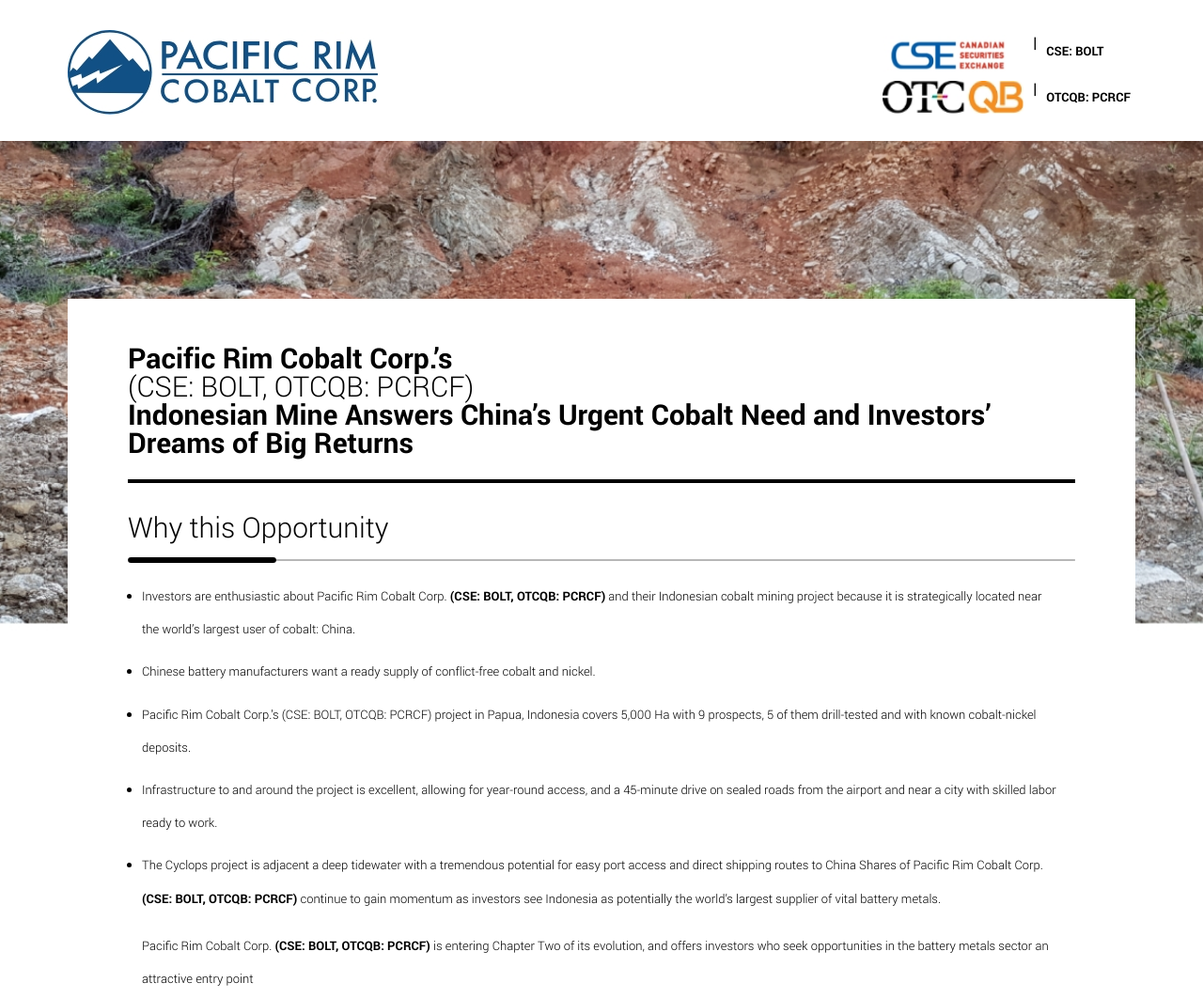
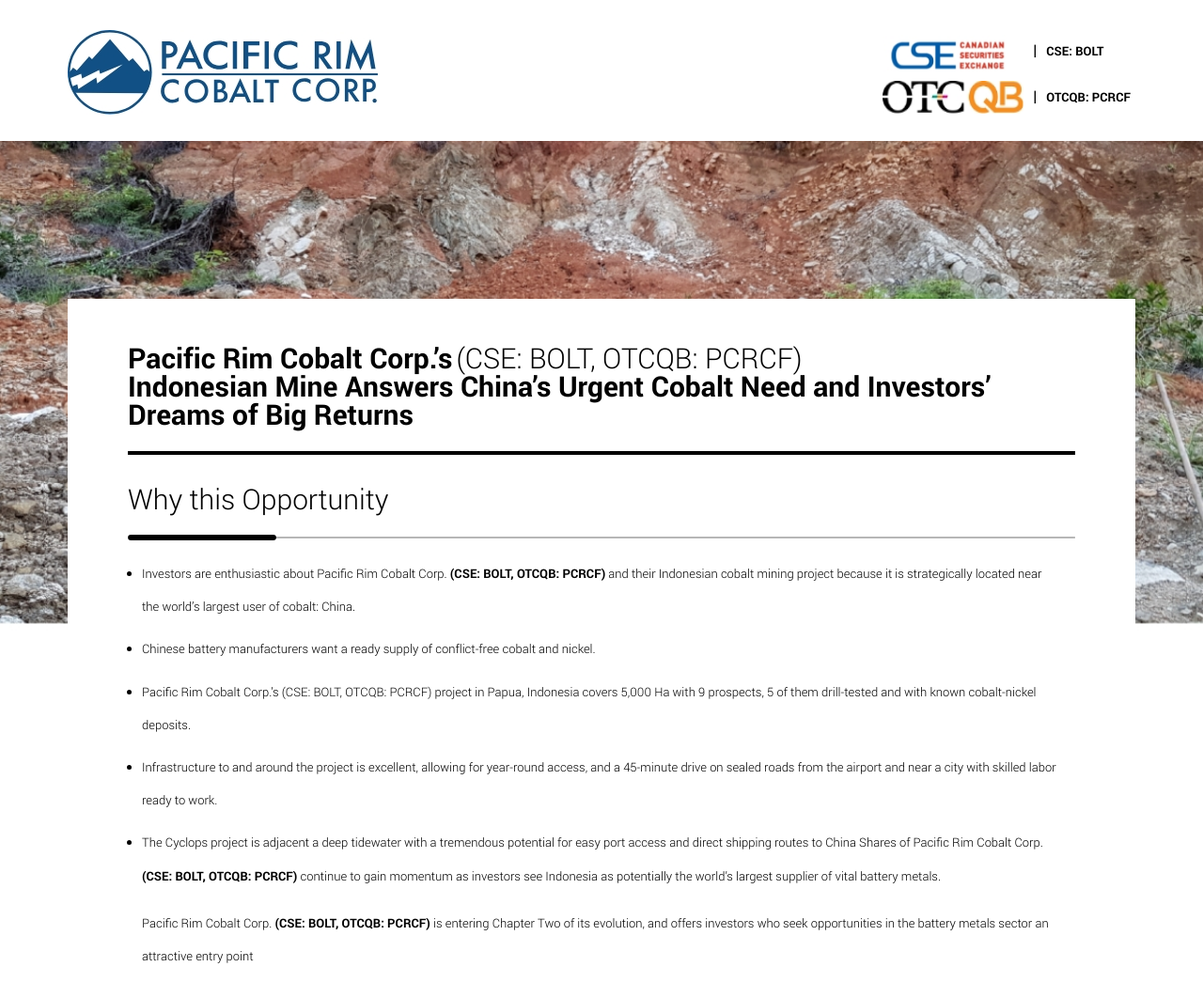
Before and after one commit to im-chang/Pacific-Rim-Landing-Page, a website: page index.html in a window 1280 px wide. Shown: the top 1062 px of the page at 94% size. Drawn offline with Linux system fonts and the light colour scheme.

Commit message:
display titles inline for desktop

```diff
--- a/index.html
+++ b/index.html
@@ -29,7 +29,7 @@
       <div class="title">
         <h1>
           Pacific Rim Cobalt Corp.’s</h1>
-          <h2>(CSE: BOLT, OTCQB: PCRCF)</h2> <h1>Indonesian Mine Answers China’s
+          <h2>(CSE: BOLT, OTCQB: PCRCF)</h2><h1 class="second-h2">Indonesian Mine Answers China’s
           Urgent Cobalt Need and Investors’ Dreams of Big Returns
         </h1>
       </div>
@@ -409,8 +409,8 @@
       </li>
     </ol>
       <p>
-        The work ahead is exciting, both for Pacific Rim Cobalt Corp. (CSE:
-        BOLT, OTCQB: PCBCF) and investors. Pacific Rim Cobalt Corp. is confident
+        The work ahead is exciting, both for Pacific Rim Cobalt Corp. <span>(CSE:
+        BOLT, OTCQB: PCBCF)</span> and investors. Pacific Rim Cobalt Corp. is confident
         in its ability to continue to meet its key developmental milestones and
         its capacity to create outstanding long-term value for its shareholders.
       </p>
--- a/sass/_global.scss
+++ b/sass/_global.scss
@@ -13,6 +13,9 @@
 
 h1 {
   font-size: 30px;
+  @include desktop {
+    display: inline;
+  }
 }
 h2 {
   font-weight: bold;
@@ -20,6 +23,7 @@
   @include desktop {
     font-weight: initial;
     font-size: 30px;
+    display: inline;
   }
 }
 
--- a/sass/_header.scss
+++ b/sass/_header.scss
@@ -47,6 +47,9 @@
       span {
         display: block;
         padding: 5px;
+        margin: 8px;
+        margin-right: 0;
+        margin-left: 0;
       }
     }
   }
--- a/sass/_landingPage.scss
+++ b/sass/_landingPage.scss
@@ -13,7 +13,7 @@
   background: white;
 }
 
-.opportunity h1 {
+.opportunity .sectionTitle {
   padding-top: 2rem;
 }
 
@@ -24,6 +24,9 @@
   @include desktop {
     padding-top: 10.5rem;
     background-size: 100vw 550px;
+    .second-h2 {
+      display: block;
+    }
   }
 }
 
@@ -55,7 +58,7 @@
     background-position: top;
     .textBackground {
       margin-left: 0;
-      padding-left: 3rem;
+      padding-left: 4rem;
       width: 70vw;
     }
   }
```
Also changed, not shown: build/css/style.css, build/css/style.min.css.
